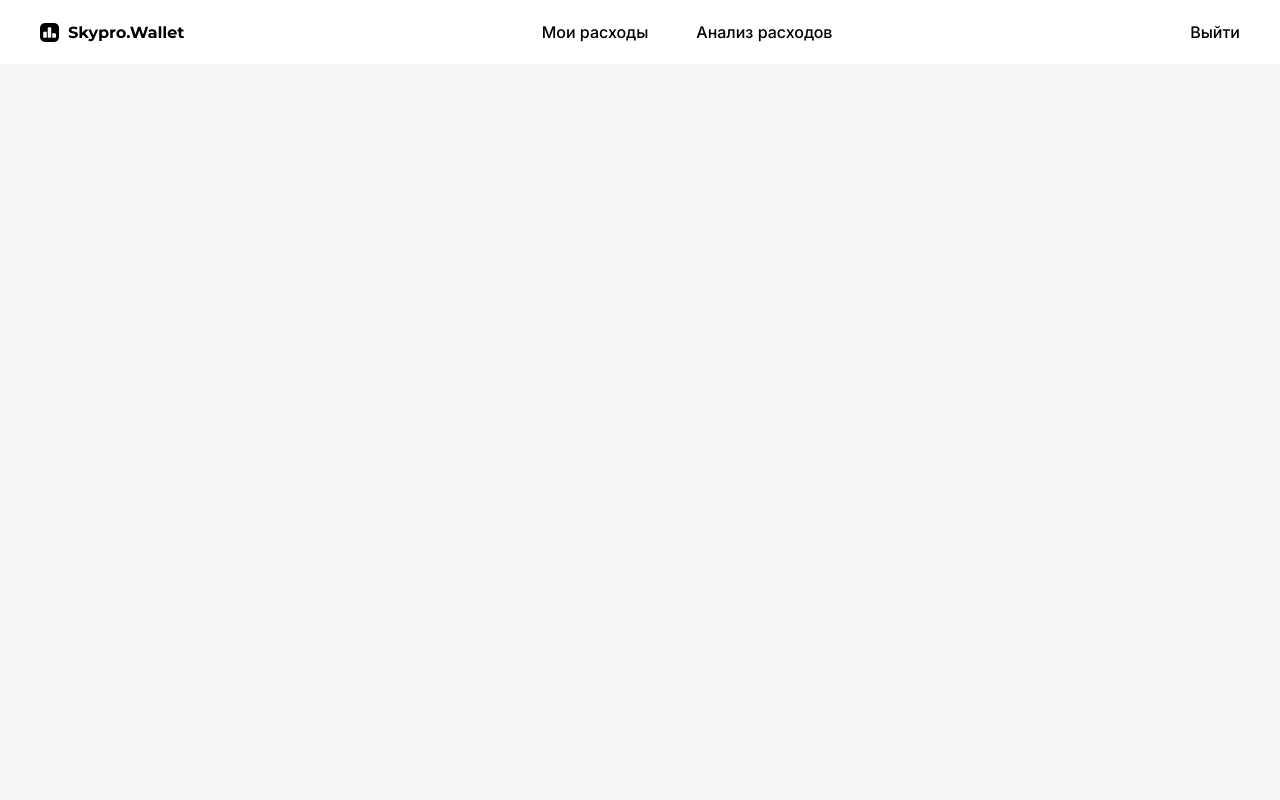
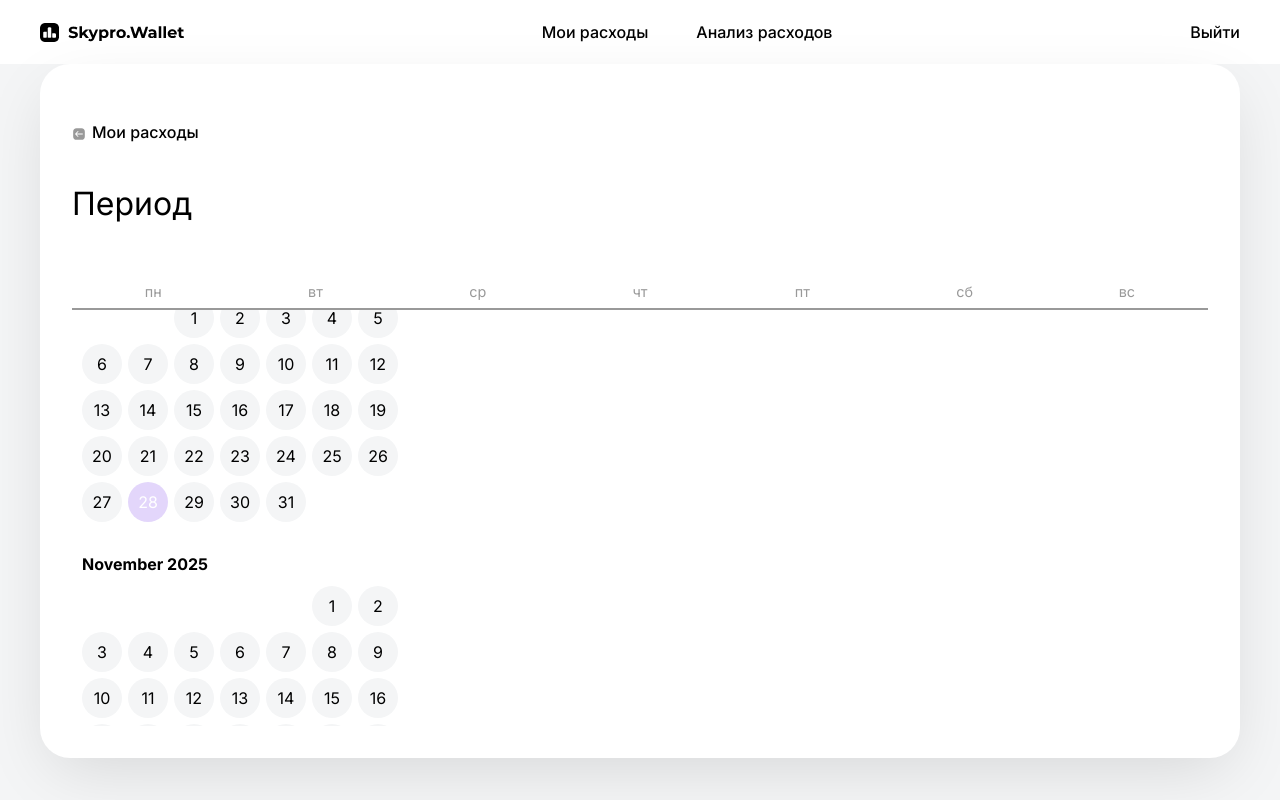
Before and after one commit to MironProFit/skypro-wallet, a React (Vite) app: page /analysis/period in a window 1280 px wide. Built offline with nearby package versions, Linux system fonts and the light colour scheme; sample sign-in values are in the browser's storage.

Commit message:
исправляет стили календаря, стили титульного текста на всех страницах в мобильной версии, добавляет правильное отображение и переход в header модального окна

```diff
--- a/src/components/Calendar/Calendar.jsx
+++ b/src/components/Calendar/Calendar.jsx
@@ -1,7 +1,8 @@
 import { useRef, useState, useEffect } from 'react'
 import { useAppCoontext } from '../../contexts/AppContext'
-import { Container, SectionTitle } from '../../styles/GlobalStyled'
-import { CalendarSection, DaysOfWeek, DayName, MonthContainer, MonthHeader, CalendarGrid, DayCell } from '../../components/Calendar/Calendar.styles'
+import { Container, PageTitle, SectionTitle } from '../../styles/GlobalStyled'
+import { CalendarSection, DaysOfWeek, DayName, MonthContainer, MonthHeader, CalendarGrid, DayCell, CalendarWrapper, CalendarTitle } from '../../components/Calendar/Calendar.styles'
+import { ExpensesHeaderLink } from '../Expenses/Expenses.styles'
 
 // Helper function to get days in a month
 const getDaysInMonth = (month, year) => {
@@ -66,11 +67,22 @@ const CalendarComponent = () => {
     }, [displayedYear, displayedMonth, today])
 
     const { isMobile } = useAppCoontext()
+    const [isExpensesPage, setIsExpensesPage] = useState()
+
+    useEffect(() => {
+        location.pathname === '/expenses' ? setIsExpensesPage(true) : setIsExpensesPage(false)
+    }, [location])
 
     return (
         <CalendarSection>
-            <SectionTitle $isMobile={isMobile}>Период</SectionTitle>
-            <Container ref={calendarRef}>
+            <CalendarTitle>
+                <ExpensesHeaderLink to={'/analysis'} $isExpensesPage={isExpensesPage} $isMobile={isMobile}>
+                    Мои расходы
+                </ExpensesHeaderLink>
+                {isMobile ? <PageTitle $isMobile={isMobile}>Выбор периода</PageTitle> : <PageTitle $isMobile={isMobile}>Период</PageTitle>}
+            </CalendarTitle>
+
+            <CalendarWrapper ref={calendarRef}>
                 <DaysOfWeek>
                     {['пн', 'вт', 'ср', 'чт', 'пт', 'сб', 'вс'].map((day) => (
                         <DayName key={day}>{day}</DayName>
@@ -117,7 +129,7 @@ const CalendarComponent = () => {
                         </MonthContainer>
                     )
                 })}
-            </Container>
+            </CalendarWrapper>
         </CalendarSection>
     )
 }
--- a/src/components/Calendar/Calendar.styles.js
+++ b/src/components/Calendar/Calendar.styles.js
@@ -1,13 +1,14 @@
 import styled from 'styled-components'
-import {  accentColorRgb, borderColor, primaryColor, secondaryColor, textColor, thumbColor } from '../../styles/Mexins.style'
+import { accentColorRgb, borderColor, primaryColor, secondaryColor, textColor, thumbColor } from '../../styles/Mexins.style'
 import { Section } from '../../styles/GlobalStyled'
 
 export const CalendarSection = styled(Section)`
-    min-width: 380px;
+    /* min-width: 380px; */
     flex: 1;
 `
+
 // Styled-components
-export const Container = styled.div`
+export const CalendarWrapper = styled.div`
     width: 100%;
     height: 450px;
     overflow-x: hidden;
@@ -24,6 +25,12 @@ export const Container = styled.div`
         background-color: ${thumbColor};
         border-radius: 10px;
     }
+`
+
+export const CalendarTitle = styled.div`
+
+padding-bottom: 16px;
+padding-top: 24px;
 `
 
 export const DaysOfWeek = styled.div`
--- a/src/components/Expenses/PeriodExpenses.jsx
+++ b/src/components/Expenses/PeriodExpenses.jsx
@@ -5,6 +5,7 @@ import { ExpensesSection } from './Expenses.styles'
 import { formattedDate } from '../../utils/date-fns'
 import { AddPeriod, ChartCategory, ChartColor, ChartContainer, ChartItem, PeriodSubTitle } from './PeriodExpenses.styles'
 import { categoryList } from '../../data/CategoryList'
+import { Link } from 'react-router-dom'
 
 function PeriodExpenses({ $flex }) {
     const { startDate, setStartDate, endDate, setEndDate, isMobile } = useAppCoontext()
@@ -23,7 +24,13 @@ function PeriodExpenses({ $flex }) {
                 ))}
             </ChartContainer>
             <FlexContainer>
-                <AddPeriod>Выбрать другой период</AddPeriod>
+                {isMobile ? (
+                    <Link to={'/analysis/period'}>
+                        <AddPeriod>Выбрать другой период</AddPeriod>
+                    </Link>
+                ) : (
+                    <AddPeriod>Выбрать другой период</AddPeriod>
+                )}
             </FlexContainer>
         </ExpensesSection>
     )
--- a/src/components/Header/Header.jsx
+++ b/src/components/Header/Header.jsx
@@ -25,6 +25,9 @@ function Header(onLogout) {
                 newName = 'Новый расход'
                 break
             case '/analysis':
+                newName = 'Анализ расходов'
+                break
+            case '/analysis/period':
                 newName = 'Анализ расходов'
                 break
             default:
@@ -89,7 +92,7 @@ function Header(onLogout) {
                                             state={{ isModal: false }}
                                             $isModal={isModal}
                                             $isMobile={isMobile}
-                                            $isLinkActive={isLinkActive('/analysis')}
+                                            $isLinkActive={isLinkActive('/analysis') || isLinkActive('/analysis/period')}
                                             onClick={() => setIsmodal(false)}
                                         >
                                             Анализ расходов
--- a/src/pages/AnalysisPage/AnalysisPage.jsx
+++ b/src/pages/AnalysisPage/AnalysisPage.jsx
@@ -10,7 +10,9 @@ function AnalysisPage() {
         // --- Мобильная версия ---
         return (
             <Container $isMobile={isMobile}>
-                <PageTitle $isMobile={isMobile}>Анализ расходов</PageTitle>
+                <PageTitle style={{ paddingTop: '24px' }} $isMobile={isMobile}>
+                    Анализ расходов
+                </PageTitle>
                 <PeriodExpenses />
             </Container>
         )
--- a/src/pages/PeriodPage/PeriodPage.jsx
+++ b/src/pages/PeriodPage/PeriodPage.jsx
@@ -1,8 +1,15 @@
+import CalendarComponent from '../../components/Calendar/Calendar'
+import { useAppCoontext } from '../../contexts/AppContext'
+import { Container, ContainerGroup, PageTitle } from '../../styles/GlobalStyled'
+
 function PeriodPage() {
+    const { isMobile } = useAppCoontext()
     return (
-        <div>
-
-        </div>
+        <>
+            <Container $isMobile={isMobile}>
+                <CalendarComponent />
+            </Container>
+        </>
     )
 }
 
--- a/src/styles/GlobalStyled.js
+++ b/src/styles/GlobalStyled.js
@@ -6,7 +6,7 @@ export const Wrapper = styled.div`
     max-width: 100%;
     width: 100vw;
     min-height: 100vh;
-    overflow: hidden;
+    overflow: auto;
     background-color: ${secondaryColor};
 `
 
```
